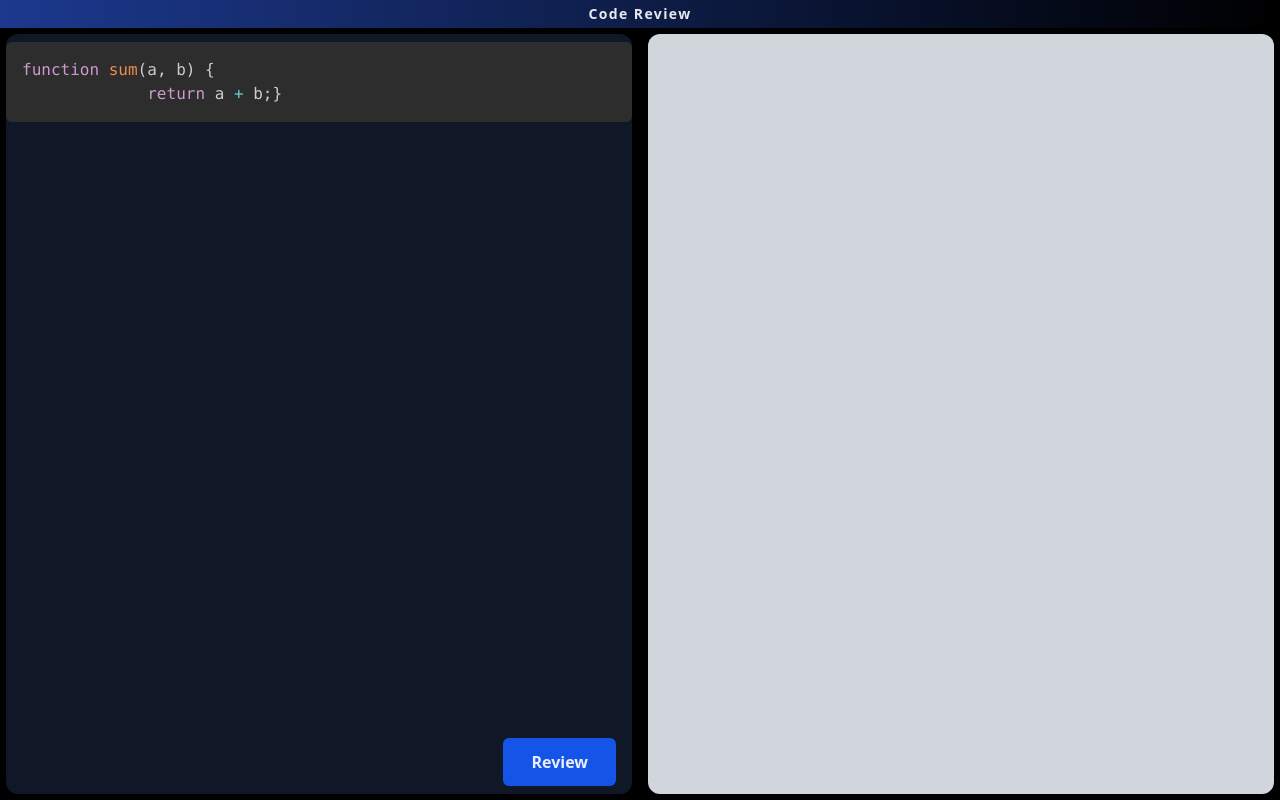
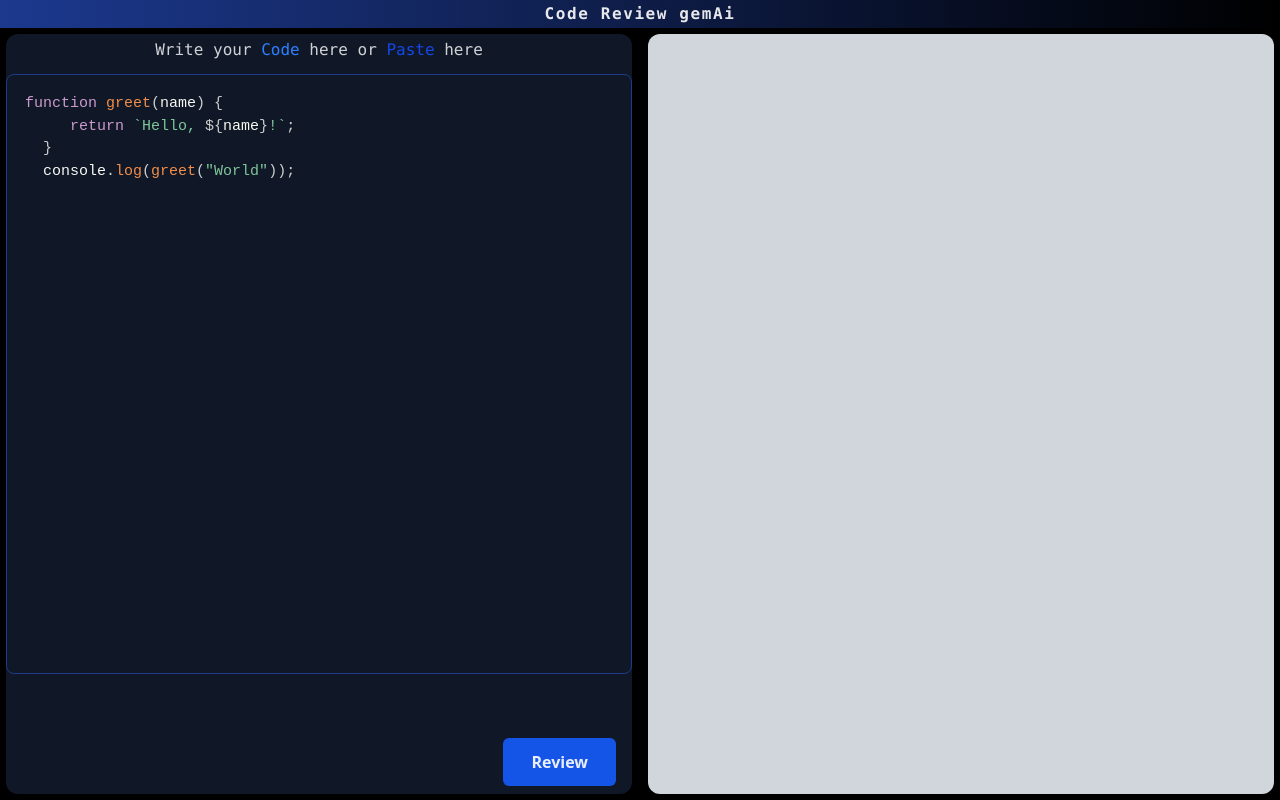
Before and after one commit to rou-nak-cloud/Code-Inspector, a React (Vite) app in the folder Frontend/: page / in a window 1280 px wide. Built offline with nearby package versions, Linux system fonts and the light colour scheme.

Commit message:
functionality of codeBlock area of writing code and pasting with Editor from react.

```diff
--- a/Frontend/package.json
+++ b/Frontend/package.json
@@ -14,6 +14,7 @@
     "prismjs": "^1.30.0",
     "react": "^19.1.1",
     "react-dom": "^19.1.1",
+    "react-simple-code-editor": "^0.14.1",
     "tailwindcss": "^4.1.12"
   },
   "devDependencies": {
--- a/Frontend/src/components/CodeBlock.jsx
+++ b/Frontend/src/components/CodeBlock.jsx
@@ -4,16 +4,53 @@ import Prism from "prismjs";
 import "prismjs/themes/prism-tomorrow.css";
 
 import "prismjs/components/index"; // for all languages
+import { useState } from "react";
+import Editor from 'react-simple-code-editor'
+import { useRef } from "react";
 
-const CodeBlock = ({ language = "javascript", code = "" }) => {
+const CodeBlock = ({ language = "javascript", initialCode = "" }) => {
+    const [code, setCode] = useState(initialCode)
+     const [isFocused, setIsFocused] = useState(false);
+    const editorRef = useRef(null);
+
   useEffect(() => {
     Prism.highlightAll();
   }, [code, language]);
 
   return (
-    <pre className="rounded-md overflow-x-auto p-3 m-2 bg-[#2d2d2d] text-sm">
-      <code className={`language-${language}`}>{code}</code>
-    </pre>
+    <div className="w-full h-[600px] max-sm:h-[280px] p-2"
+        style={{
+        border: isFocused ? "1px solid #2563eb" : "0.5px solid #1e3a8a",
+        borderRadius: "0.5rem",
+        cursor: "text", // show text cursor
+        }}
+        onClick={() => {
+        // when clicking anywhere, focus editor
+            if (editorRef.current) {
+            editorRef.current._input.focus();
+            }
+        }}
+    >
+    <Editor
+    ref={editorRef}
+        value={code}
+        onValueChange={code => setCode(code)}
+        highlight={code => Prism.highlight(code,Prism.languages[language],language)}
+        padding={10}
+        onFocus={() => setIsFocused(true)}
+        style={{
+        fontFamily: '"Fira Code", "Fira Mono", monospace',
+        fontSize: 15,
+        borderRadius: "0.5rem",
+        color: "#f8f8f2",
+        outline: "none", // remove focus outline
+        minHeight: "100%", // make editor fill container
+        }}
+    />
+    </div>
+    // <pre className="rounded-md overflow-x-auto p-3 m-2 bg-[#2d2d2d] text-sm">
+    //   <code className={`language-${language}`}>{code}</code>
+    // </pre>
   );
 };
 
--- a/Frontend/src/components/Navbar.jsx
+++ b/Frontend/src/components/Navbar.jsx
@@ -3,7 +3,7 @@ import React from 'react'
 const Navbar = () => {
   return (
     <div className="w-full h-[28px] bg-gradient-to-r from-blue-900 flex items-center justify-center">
-      <h1 className="text-white/90 font-semibold text-sm tracking-widest">Code Review</h1>
+      <h1 className="text-white/90 font-semibold text-md tracking-widest font-mono">Code Review gemAi</h1>
     </div>
   );
 };
--- a/Frontend/src/components/Ui.jsx
+++ b/Frontend/src/components/Ui.jsx
@@ -8,17 +8,13 @@ const Ui = () => {
     <Navbar />
        <div className='w-full h-[calc(100vh-28px)] p-1.5 flex items-center justify-around gap-4 max-sm:flex-col'>
         <div className='right relative h-full basis-[50%] bg-gray-900 rounded-xl max-sm:h-1/2 max-sm:w-full cursor-cell'>
-            <CodeBlock language='javascript' code={`function sum(a, b) {
-             return a + b;}`}
+        <h1 className='text-white/80 text-center pt-1 pb-3 font-mono'>Write your <span className='text-blue-500'>Code</span> here or <span className='text-blue-700'>Paste</span> here</h1>
+            <CodeBlock language='javascript'
+             initialCode={`function greet(name) {
+     return \`Hello, \${name}!\`;
+  }
+  console.log(greet("World"));`}
             />
-             {/* <CodeBlock
-                language="java"
-                code={`public class Main {
-                public static void main(String[] args) {
-                    System.out.println("Hello, World!");
-                }
-                }`}
-             /> */}
           <button className='absolute bottom-2 right-4 bg-blue-600/90 text-white/90 sm:font-semibold px-7 py-3 max-sm:px-2 max-sm:py-1 cursor-pointer rounded-md hover:bg-blue-600/80 transition-colors duration-300 select-none'>Review</button>
         </div>
         <div className='left h-full basis-[50%] bg-gray-300 rounded-xl max-sm:h-1/2 max-sm:w-full'>
```
Also changed, not shown: 1 other file (tests, documents, lock files or other folders).
